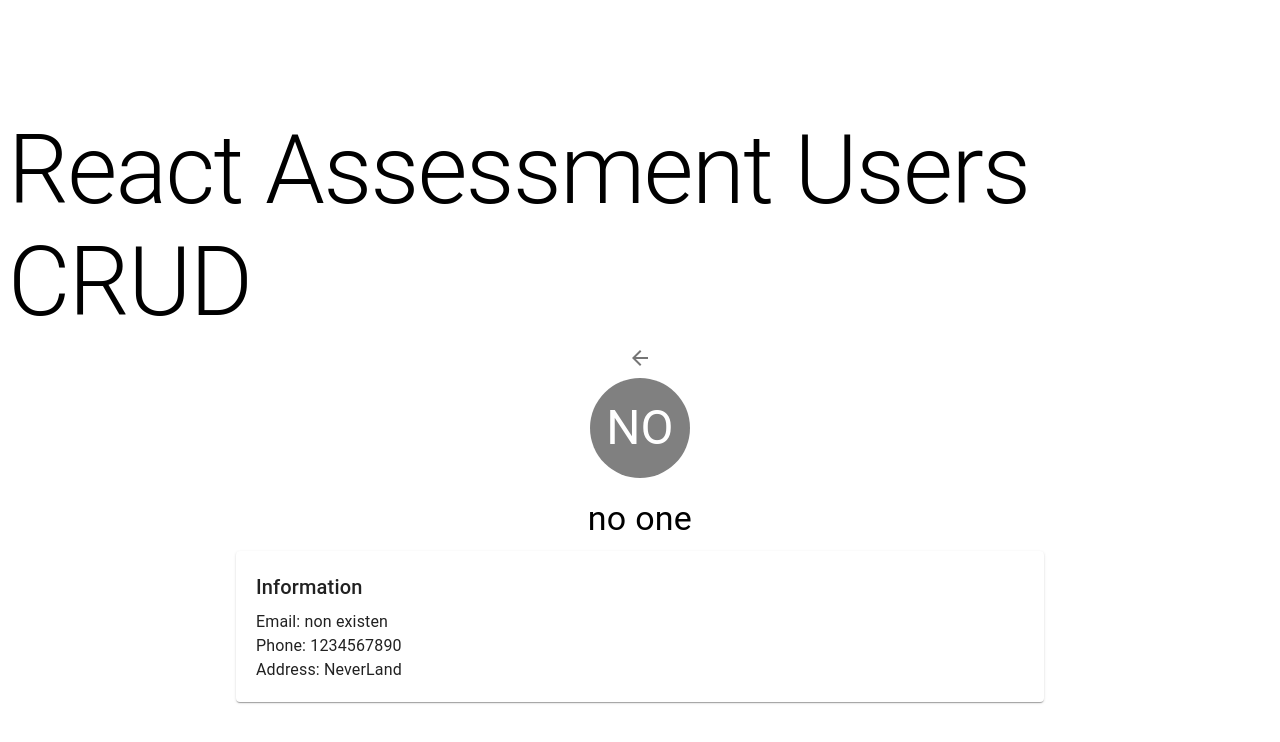
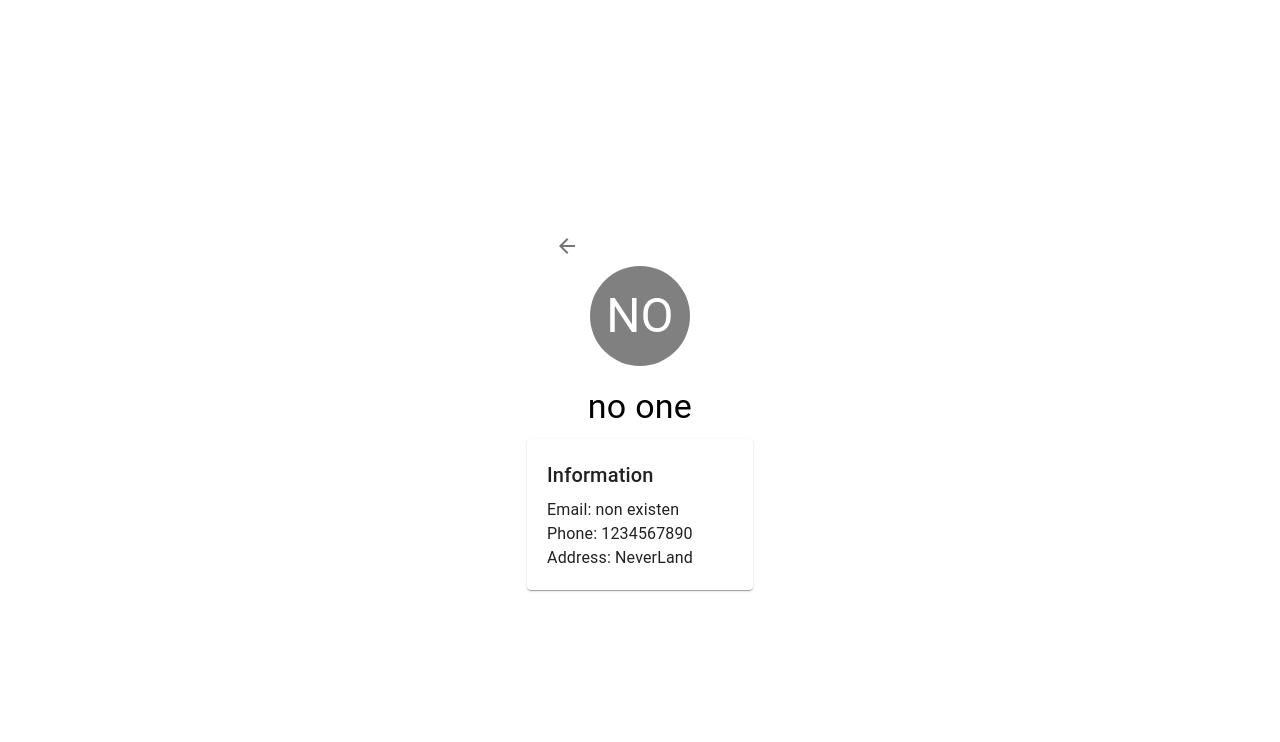
Before and after one commit to JesMarroquin/ReactMentorshipProject, a React (Vite) app in the folder react-app/: page /user/1 in a window 1280 px wide. Shown: the top 742 px of the page. Built offline with nearby package versions, Linux system fonts and the light colour scheme.

Commit message:
Atomic Design

```diff
--- a/react-app/src/App.tsx
+++ b/react-app/src/App.tsx
@@ -1,27 +1,10 @@
+import { UserList } from './Components/UserList'
+import { useEffect, useState } from 'react'
+import { Navigate, Route, Routes } from 'react-router-dom'
+import { User } from './Components/User'
+import { USERS } from './Interfaces/Users'
+import { userContext } from './Context/userContext'
 
-import { Typography } from '@mui/material'
-import { UserList } from './Components/UserList'
-import { createContext, useEffect, useState } from 'react'
-import { Navigate, Route, Routes, useNavigate } from 'react-router-dom'
-import { User } from './Components/User'
-import { redirect } from "react-router-dom";
-
-
-
-interface USERS {
-  id: number,
-  name:string,
-  email:string,
-  phone:number,
-  address:string
-}
-
-interface userContextProps {
-  users: null | USERS[]
-  setUsers: null | ((users:USERS[])=>void)
-}
-
-export const userContext = createContext<userContextProps>({users:null, setUsers:null});
 
 function App() {
 
@@ -53,7 +36,6 @@ const userProfiles:USERS[] = [
 
   const [users, setUsers] = useState<null|USERS[]>(null);
 
-  const navigate = useNavigate();
 
   useEffect(() => {
     setUsers(userProfiles);
@@ -61,11 +43,8 @@ const userProfiles:USERS[] = [
 
   return (
     <div style={{display:'flex', flexDirection: 'column', justifyContent:'center', alignItems:'center', minHeight:'100vH'}}>
-      <>
-        <Typography variant='h1' >React Assessment Users CRUD</Typography>
-      </>
       <userContext.Provider value={{users, setUsers}}>
-      <div style={{display:'flex', flexDirection: 'column', justifyContent:'center', minWidth:'60vW'}}>
+      <div>
         <Routes>
           <Route path='/Home' element={<UserList/>}/>
           <Route path= '/user/:userID' element = {<User/>}/>
--- a/react-app/src/Components/User.tsx
+++ b/react-app/src/Components/User.tsx
@@ -1,8 +1,8 @@
 import { Avatar, IconButton, Paper, Typography } from '@mui/material';
 import React, { useContext, useEffect, useState } from 'react';
-import { userContext } from '../App';
 import { useNavigate, useParams } from 'react-router-dom';
 import ArrowBackIcon from '@mui/icons-material/ArrowBack';
+import { userContext } from '../Context/userContext';
 
 const defaultUser = {
     id:0,
@@ -19,18 +19,19 @@ export const User: React.FC = () => {
     const [user, setUser] = useState(defaultUser);
     const navigate = useNavigate();
 
+    useEffect(()=>{
+        const userTemp = users?.find(user => user.id.toString() === userID);
+        if(userTemp !== undefined){
+            setUser(userTemp);
+        }
+    }, [])
+
 
     const getInitials = () => {
         const names = user.name.split(' ');
         const initials = names.map(n => n.charAt(0));
         return initials.join('').toUpperCase();
     };
-    useEffect(()=>{
-        const userTemp = users?.find(user => user.id.toString() === userID);
-        if(userTemp !== undefined){
-            setUser(userTemp);
-        }
-    }, [])
 
     const goToTable = () => {
         navigate("/Home");
--- a/react-app/src/Components/UserList.tsx
+++ b/react-app/src/Components/UserList.tsx
@@ -18,17 +18,9 @@ import AddIcon from '@mui/icons-material/Add';
 import DeleteIcon from '@mui/icons-material/Delete';
 import SearchIcon from '@mui/icons-material/Search';
 import EditIcon from '@mui/icons-material/Edit';
-import { userContext } from '../App';
 import { useNavigate } from 'react-router-dom';
+import { userContext } from '../Context/userContext';
 
-
-
-interface User {
-    name:string,
-    email:string,
-    phone:number,
-    address:string
-}
 
 
 export const UserList:React.FC = () => {
@@ -42,6 +34,9 @@ export const UserList:React.FC = () => {
 
     return (
         <div>
+            <>
+                <Typography variant='h1' >React Assessment Users CRUD</Typography>
+            </>
             <AppBar position="static">
                 <Toolbar>
                     <TextField
--- /dev/null
+++ b/react-app/src/Context/userContext.tsx
@@ -0,0 +1,9 @@
+import { createContext } from "react";
+import { USERS } from "../Interfaces/Users";
+
+interface userContextProps {
+    users: null | USERS[]
+    setUsers: null | ((users:USERS[])=>void)
+  }
+
+  export const userContext = createContext<userContextProps>({users:null, setUsers:null});
--- /dev/null
+++ b/react-app/src/Interfaces/Users.tsx
@@ -0,0 +1,7 @@
+export interface USERS {
+    id: number,
+    name:string,
+    email:string,
+    phone:number,
+    address:string
+  }
```
